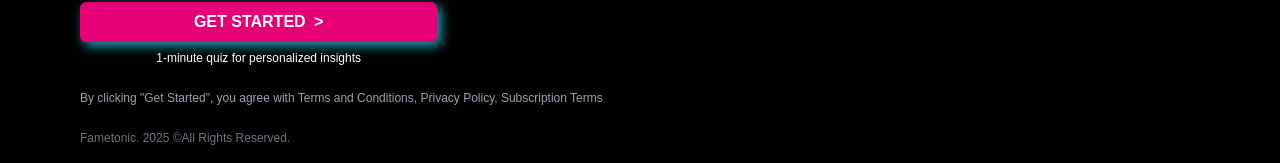
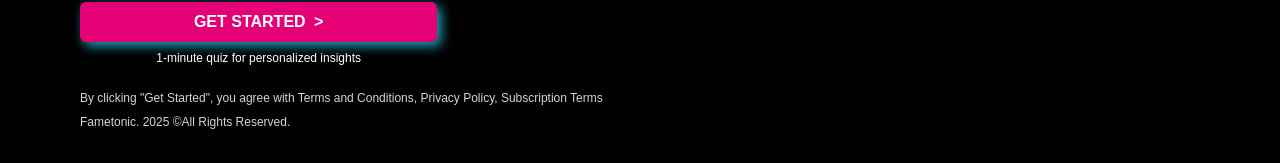
Before and after one commit to Real-Musafir/FameTonicTask, a Next.js app: page / in a window 1280 px wide. Shown: the part 644-807 px from the top of the page. Built offline with nearby package versions, Linux system fonts and the light colour scheme.

Commit message:
aligned footer section

```diff
--- a/src/pages/index.js
+++ b/src/pages/index.js
@@ -94,11 +94,11 @@ export default function Home() {
               1-minute quiz for personalized insights
             </p>
           </div>
-          <p className="text-xs text-gray-400">
+          <p className="text-xs  mb-2 text-gray-300">
             By clicking "Get Started", you agree with Terms and Conditions,
             Privacy Policy, Subscription Terms
           </p>
-          <p className="text-xs text-gray-500">
+          <p className="text-xs  text-gray-300">
             Fametonic. 2025 ©All Rights Reserved.
           </p>
         </div>
```
